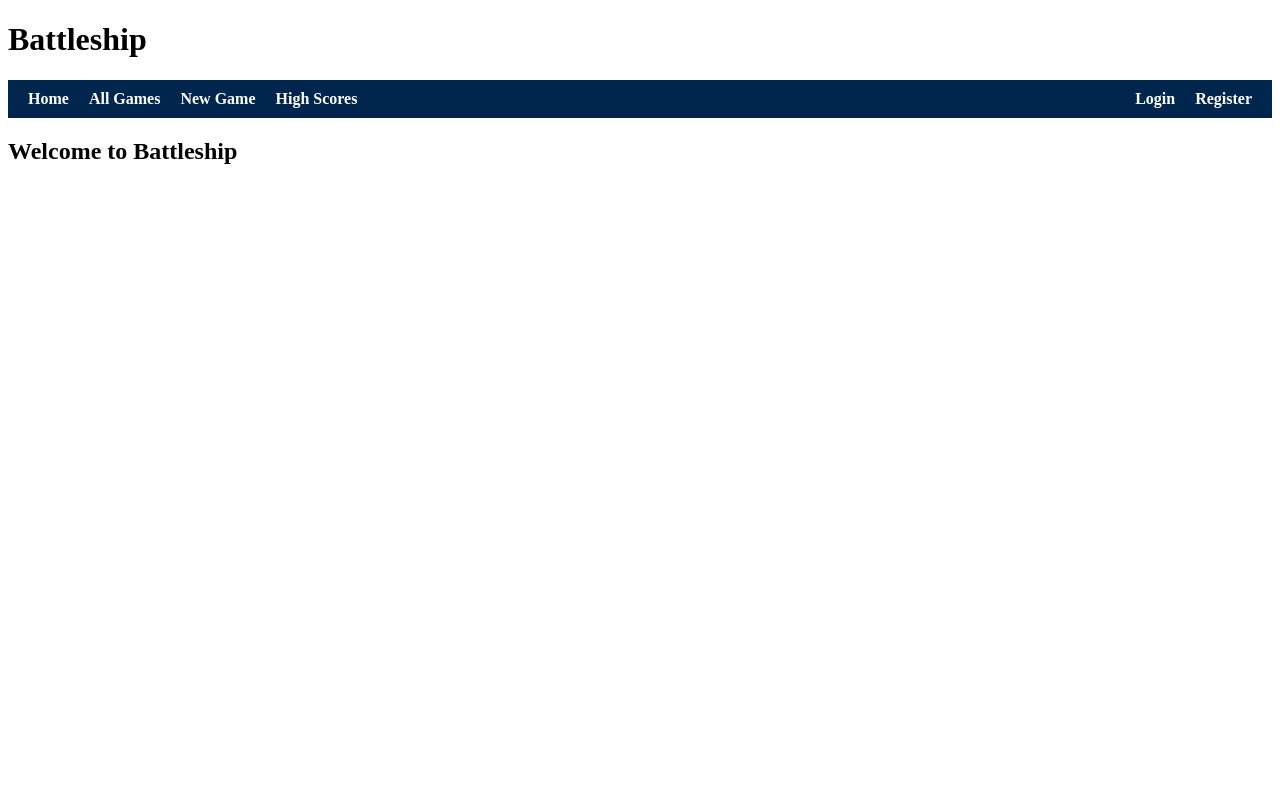
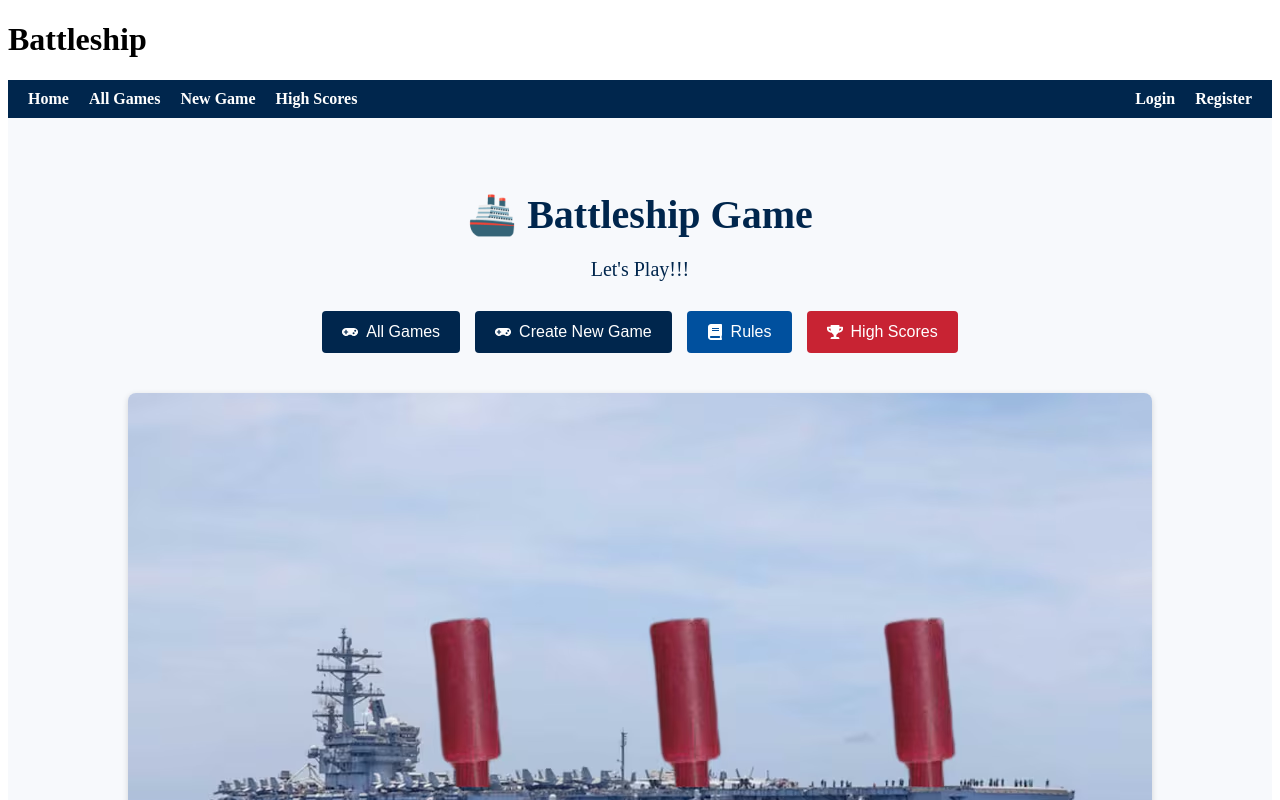
Before and after one commit to shibo1234/shibozheng-xutan-5610_Final, a React (Vite) app in the folder client/battleship/: page / in a window 1280 px wide. Shown: the top 800 px of the page. Built offline with nearby package versions, Linux system fonts and the light colour scheme; no server answers.

Commit message:
refactor home page and migrate and update the css styles

```diff
--- a/client/battleship/package.json
+++ b/client/battleship/package.json
@@ -12,6 +12,7 @@
   "dependencies": {
     "react": "^19.0.0",
     "react-dom": "^19.0.0",
+    "react-icons": "^5.5.0",
     "react-router-dom": "^7.5.2"
   },
   "devDependencies": {
--- /dev/null
+++ b/client/battleship/src/pages/Home.css
@@ -0,0 +1,74 @@
+/* App.css */
+
+.home-container {
+  background: #f7f9fc;
+  min-height: 100vh;
+  display: flex;
+  flex-direction: column;
+}
+
+.home-content {
+  text-align: center;
+  padding: 40px 20px;
+}
+
+.home-title {
+  color: #00264d;
+  font-size: 2.5rem;
+  margin-bottom: 10px;
+}
+
+.home-subtitle {
+  color: #00264d;
+  font-size: 1.25rem;
+  margin-bottom: 30px;
+}
+
+.button-container {
+  display: flex;
+  flex-wrap: wrap;
+  justify-content: center;
+  gap: 15px;
+  margin-bottom: 40px;
+}
+
+.btn {
+  display: inline-flex;
+  align-items: center;
+  gap: 8px;
+  padding: 12px 20px;
+  border: none;
+  border-radius: 4px;
+  font-size: 1rem;
+  cursor: pointer;
+  color: white;
+}
+
+.btn-game,
+.btn-create {
+  background: #00264d;
+}
+
+.btn-rules {
+  background: #00509e;
+}
+
+.btn-scores {
+  background: #c82333;
+}
+
+.btn:hover {
+  opacity: 0.9;
+}
+
+.image-wrapper {
+  display: flex;
+  justify-content: center;
+}
+
+.home-image {
+  max-width: 100%;
+  height: auto;
+  border-radius: 8px;
+  box-shadow: 0 2px 6px rgba(0, 0, 0, 0.15);
+}
--- a/client/battleship/src/pages/Home.jsx
+++ b/client/battleship/src/pages/Home.jsx
@@ -1,3 +1,45 @@
+import React from "react";
+import { Link } from "react-router-dom";
+import { FaGamepad, FaBook, FaTrophy } from "react-icons/fa";
+import myImage from "../images/NPIXTXSIUNHV3ACRPMPSP6TKGM.png.avif";
+import "./home.css";
+
 export default function Home() {
-    return <h2>Welcome to Battleship</h2>;
+  return (
+    <div className="home-container">
+      <div className="home-content">
+        <h2 className="home-title">🚢 Battleship Game</h2>
+        <p className="home-subtitle">Let's Play!!!</p>
+        <div className="button-container">
+          <Link to="/games">
+            <button className="btn btn-game">
+              <FaGamepad /> All Games
+            </button>
+          </Link>
+          <Link to="/game/new">
+            <button className="btn btn-create">
+              <FaGamepad /> Create New Game
+            </button>
+          </Link>
+          <Link to="/rules">
+            <button className="btn btn-rules">
+              <FaBook /> Rules
+            </button>
+          </Link>
+          <Link to="/high-scores">
+            <button className="btn btn-scores">
+              <FaTrophy /> High Scores
+            </button>
+          </Link>
+        </div>
+        <div className="image-wrapper">
+          <img
+            src={myImage}
+            alt="Battleship Illustration"
+            className="home-image"
+          />
+        </div>
+      </div>
+    </div>
+  );
 }
```
Also changed, not shown: client/battleship/src/images/NPIXTXSIUNHV3ACRPMPSP6TKGM.png.avif (added), 1 other file (tests, documents, lock files or other folders).
